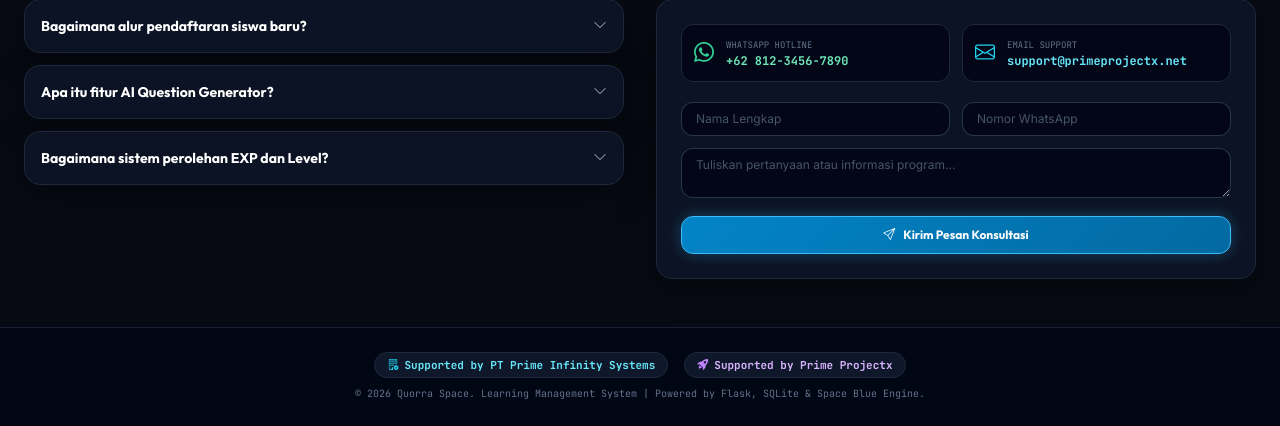
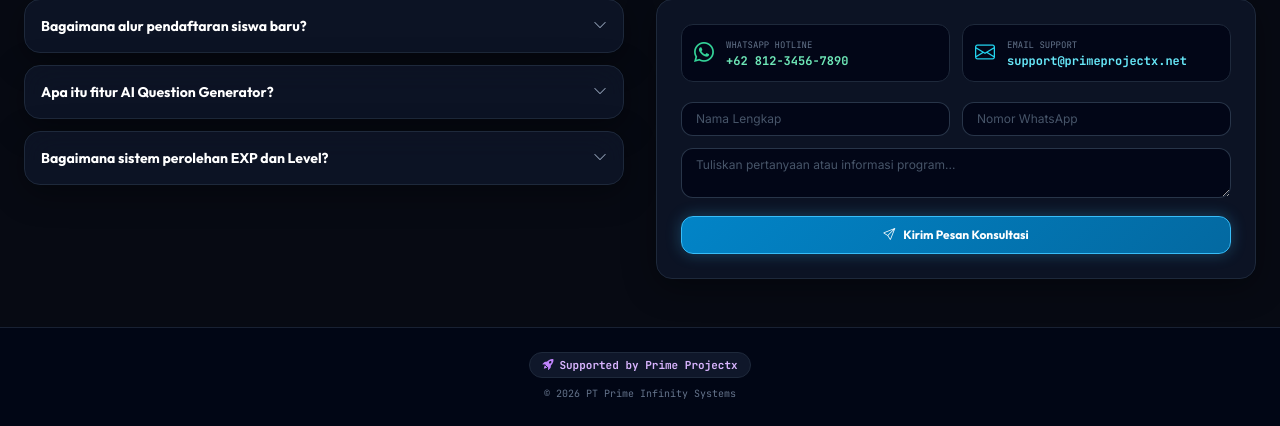
Before and after one commit to PrimeFox59/quorra-learning-space, a Flask app: page /quorra in a window 1280 px wide. Shown: the part 2825-3251 px from the top of the page. Run offline with Flask 3, Linux system fonts and the light colour scheme; data that the repository does not hold is empty; some libraries are stand-ins or nearby versions.

Commit message:
style: update footer copyright to PT Prime Infinity Systems and remove redundant support badge

```diff
--- a/templates/base.html
+++ b/templates/base.html
@@ -155,14 +155,11 @@
     <!-- Footer -->
     <footer class="border-t border-slate-800/80 bg-slate-950/90 py-6 px-4 text-center text-xs text-slate-400 font-mono space-y-2">
         <div class="flex flex-wrap items-center justify-center gap-4 text-[11px]">
-            <span class="inline-flex items-center gap-1.5 px-3 py-1 rounded-full bg-slate-900 border border-slate-800 text-cyan-300 font-bold">
-                <i class="bi bi-building-check text-cyan-400"></i> Supported by PT Prime Infinity Systems
-            </span>
             <span class="inline-flex items-center gap-1.5 px-3 py-1 rounded-full bg-slate-900 border border-slate-800 text-purple-300 font-bold">
                 <i class="bi bi-rocket-takeoff-fill text-purple-400"></i> Supported by Prime Projectx
             </span>
         </div>
-        <p class="text-slate-500 text-[10px]">© 2026 Quorra Space. Learning Management System | Powered by Flask, SQLite & Space Blue Engine.</p>
+        <p class="text-slate-500 text-[10px]">© 2026 PT Prime Infinity Systems</p>
     </footer>
 
     <!-- Global Public Toast Notification Container (Bottom Right) -->
```
